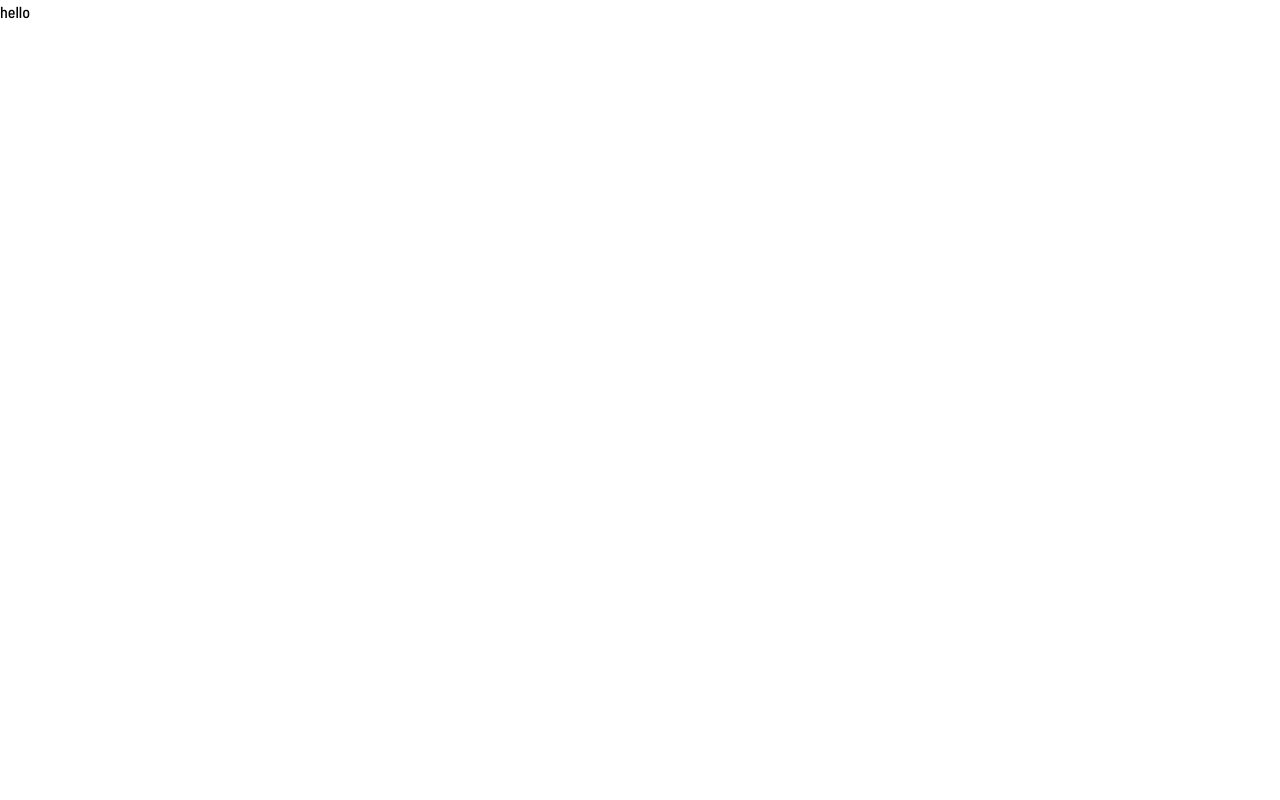
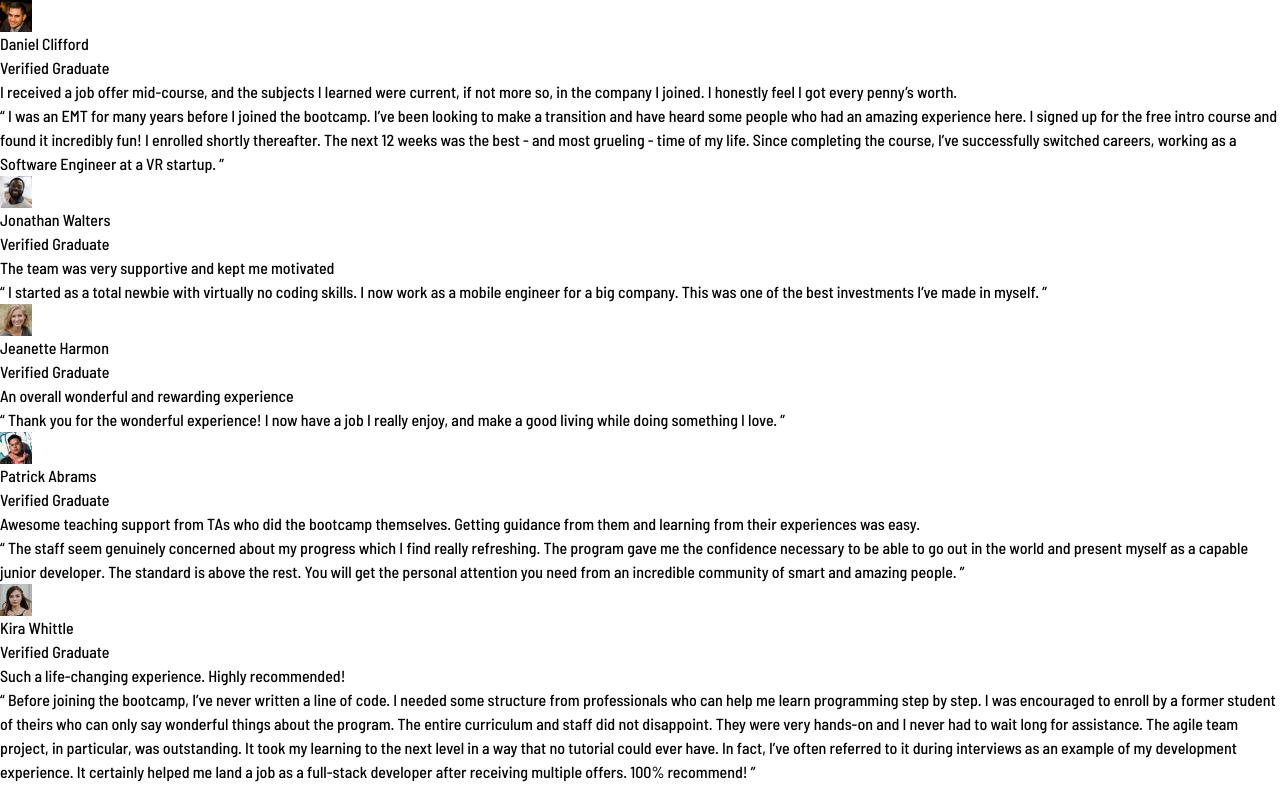
Before and after one commit to palmeiroerick/testimonials-grid-section, a Next.js app: page / in a window 1280 px wide. Built offline with nearby package versions, Linux system fonts and the light colour scheme.

Commit message:
feat: add home page

```diff
--- a/app/page.tsx
+++ b/app/page.tsx
@@ -1,3 +1,78 @@
-export default function Page() {
-  return <main>hello</main>;
+import Container from "@/components/Container";
+import Person from "@/components/Person";
+import Text from "@/components/Text";
+import Title from "@/components/Title";
+
+export default function Home() {
+  return (
+    <main>
+      <Container>
+        <Person person="Daniel Clifford" />
+        <Title>
+          I received a job offer mid-course, and the subjects I learned were
+          current, if not more so, in the company I joined. I honestly feel I
+          got every penny’s worth.
+        </Title>
+        <Text>
+          “ I was an EMT for many years before I joined the bootcamp. I’ve been
+          looking to make a transition and have heard some people who had an
+          amazing experience here. I signed up for the free intro course and
+          found it incredibly fun! I enrolled shortly thereafter. The next 12
+          weeks was the best - and most grueling - time of my life. Since
+          completing the course, I’ve successfully switched careers, working as
+          a Software Engineer at a VR startup. ”
+        </Text>
+      </Container>
+      <Container>
+        <Person person="Jonathan Walters" />
+        <Title>The team was very supportive and kept me motivated</Title>
+        <Text>
+          “ I started as a total newbie with virtually no coding skills. I now
+          work as a mobile engineer for a big company. This was one of the best
+          investments I’ve made in myself. ”
+        </Text>
+      </Container>
+      <Container>
+        <Person person="Jeanette Harmon" />
+        <Title>An overall wonderful and rewarding experience</Title>
+        <Text>
+          “ Thank you for the wonderful experience! I now have a job I really
+          enjoy, and make a good living while doing something I love. ”
+        </Text>
+      </Container>
+      <Container>
+        <Person person="Patrick Abrams" />
+        <Title>
+          Awesome teaching support from TAs who did the bootcamp themselves.
+          Getting guidance from them and learning from their experiences was
+          easy.
+        </Title>
+        <Text>
+          “ The staff seem genuinely concerned about my progress which I find
+          really refreshing. The program gave me the confidence necessary to be
+          able to go out in the world and present myself as a capable junior
+          developer. The standard is above the rest. You will get the personal
+          attention you need from an incredible community of smart and amazing
+          people. ”
+        </Text>
+      </Container>
+      <Container>
+        <Person person="Kira Whittle" />
+        <Title>Such a life-changing experience. Highly recommended!</Title>
+        <Text>
+          “ Before joining the bootcamp, I’ve never written a line of code. I
+          needed some structure from professionals who can help me learn
+          programming step by step. I was encouraged to enroll by a former
+          student of theirs who can only say wonderful things about the program.
+          The entire curriculum and staff did not disappoint. They were very
+          hands-on and I never had to wait long for assistance. The agile team
+          project, in particular, was outstanding. It took my learning to the
+          next level in a way that no tutorial could ever have. In fact, I’ve
+          often referred to it during interviews as an example of my development
+          experience. It certainly helped me land a job as a full-stack
+          developer after receiving multiple offers. 100% recommend! ”
+        </Text>
+      </Container>
+    </main>
+  );
 }
```
